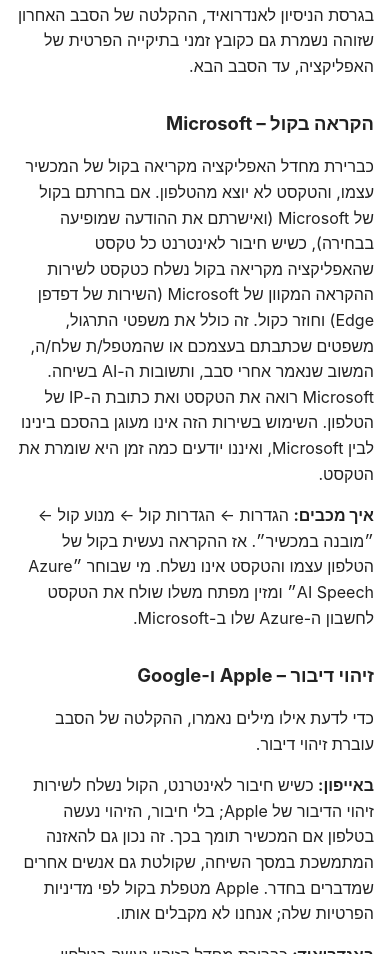
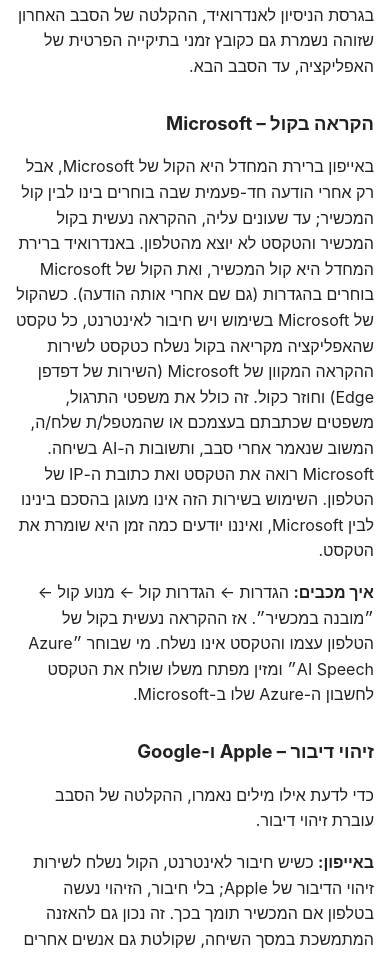
Before and after one commit to hadasrubo-dev/spiraapps.com, a plain HTML site: page spiraspeak/privacy/index.html in a window 390 px wide. Shown: the part 1284-2238 px from the top of the page. Drawn offline with Linux system fonts and the light colour scheme.

Commit message:
SpiraSpeak privacy draft: default voice per platform (iPhone Microsoft after a notice, Android device); your voice and recordings are never sent
Co-Authored-By: Claude Opus 5.5 <noreply@anthropic.com>

```diff
--- a/spiraspeak/privacy/index.html
+++ b/spiraspeak/privacy/index.html
@@ -26,8 +26,8 @@
 <p>בגרסת הניסיון לאנדרואיד, ההקלטה של הסבב האחרון שזוהה נשמרת גם כקובץ זמני בתיקייה הפרטית של האפליקציה, עד הסבב הבא.</p>
 
 <h2>הקראה בקול – Microsoft</h2>
-<!-- Updated 2026-11-18: the device voice is the default (apps not yet released with it). UPDATE WHEN: the default voice engine changes to the device voice (security review H2 iOS / H1 Android), or the Edge engine is replaced by Azure through our own server. Then: say the device voice is the default and the Microsoft voice is opt-in. -->
-<p>כברירת מחדל האפליקציה מקריאה בקול של המכשיר עצמו, והטקסט לא יוצא מהטלפון. אם בחרתם בקול של Microsoft (ואישרתם את ההודעה שמופיעה בבחירה), כשיש חיבור לאינטרנט כל טקסט שהאפליקציה מקריאה בקול נשלח כטקסט לשירות ההקראה המקוון של Microsoft (השירות של דפדפן Edge) וחוזר כקול. זה כולל את משפטי התרגול, משפטים שכתבתם בעצמכם או שהמטפל/ת שלח/ה, המשוב שנאמר אחרי סבב, ותשובות ה-AI בשיחה. Microsoft רואה את הטקסט ואת כתובת ה-IP של הטלפון. השימוש בשירות הזה אינו מעוגן בהסכם בינינו לבין Microsoft, ואיננו יודעים כמה זמן היא שומרת את הטקסט.</p>
+<!-- Updated 2026-11-18 (user): iPhone = the Microsoft voice by default after a one-time notice (the device voice reads until it is answered), Android = the device voice; apps not yet released with it. UPDATE WHEN: the default voice engine changes to the device voice (security review H2 iOS / H1 Android), or the Edge engine is replaced by Azure through our own server. Then: say the device voice is the default and the Microsoft voice is opt-in. -->
+<p>באייפון ברירת המחדל היא הקול של Microsoft, אבל רק אחרי הודעה חד-פעמית שבה בוחרים בינו לבין קול המכשיר; עד שעונים עליה, ההקראה נעשית בקול המכשיר והטקסט לא יוצא מהטלפון. באנדרואיד ברירת המחדל היא קול המכשיר, ואת הקול של Microsoft בוחרים בהגדרות (גם שם אחרי אותה הודעה). כשהקול של Microsoft בשימוש ויש חיבור לאינטרנט, כל טקסט שהאפליקציה מקריאה בקול נשלח כטקסט לשירות ההקראה המקוון של Microsoft (השירות של דפדפן Edge) וחוזר כקול. זה כולל את משפטי התרגול, משפטים שכתבתם בעצמכם או שהמטפל/ת שלח/ה, המשוב שנאמר אחרי סבב, ותשובות ה-AI בשיחה. Microsoft רואה את הטקסט ואת כתובת ה-IP של הטלפון. השימוש בשירות הזה אינו מעוגן בהסכם בינינו לבין Microsoft, ואיננו יודעים כמה זמן היא שומרת את הטקסט.</p>
 <p><strong>איך מכבים:</strong> הגדרות ← הגדרות קול ← מנוע קול ← ״מובנה במכשיר״. אז ההקראה נעשית בקול של הטלפון עצמו והטקסט אינו נשלח. מי שבוחר ״Azure AI Speech״ ומזין מפתח משלו שולח את הטקסט לחשבון ה-Azure שלו ב-Microsoft.</p>
 
 <h2>זיהוי דיבור – Apple ו-Google</h2>
```
Also changed, not shown: spiraspeak/privacy/en/index.html (+2 -2 lines).
